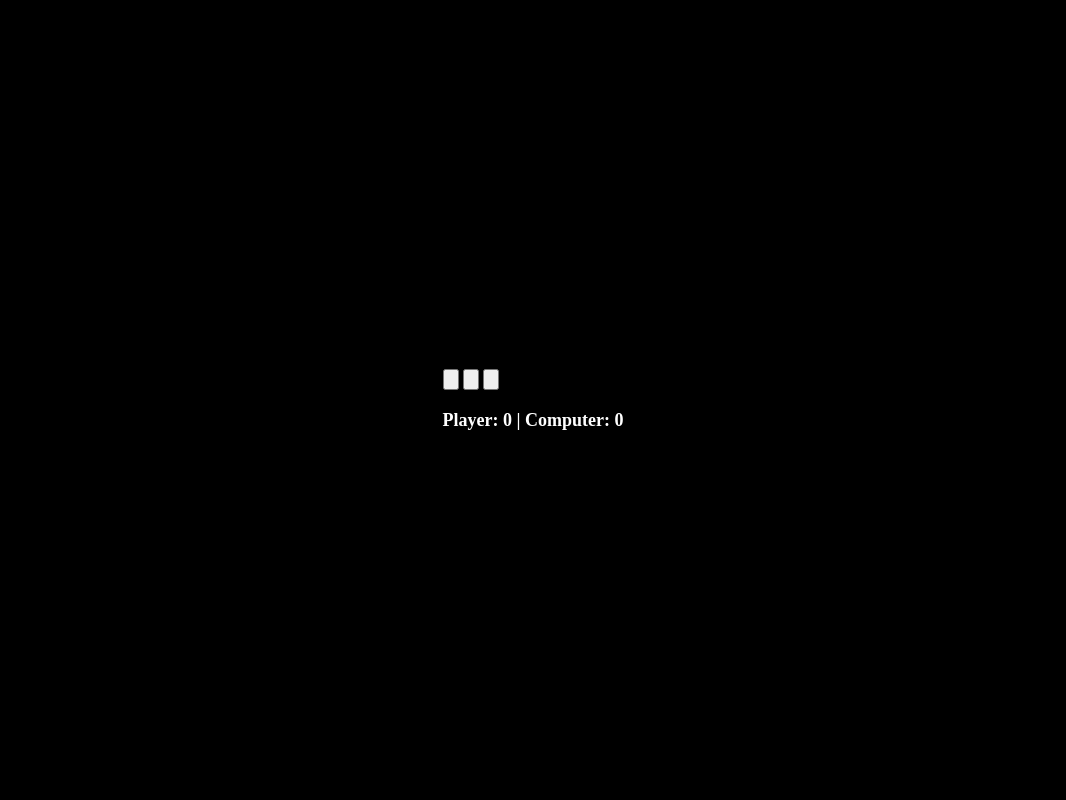
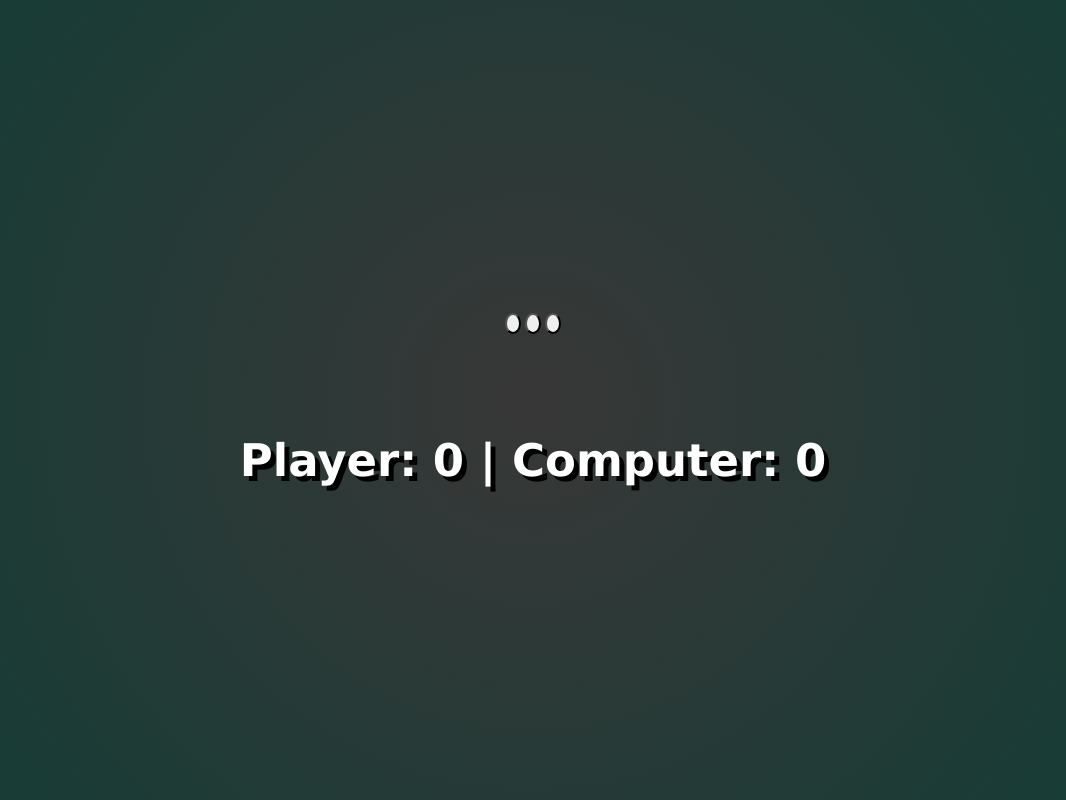
Before and after one commit to PChmielu/rock_paper_scissors, a plain HTML site: page index.html in a window 1280 px wide. Shown: the whole page, without its empty margins (107-1173 px from the left). Drawn offline with Linux system fonts and the light colour scheme.

Commit message:
gradient background, rock/paper/scissors icons instead of plain buttons and overall styling

```diff
--- a/styles.css
+++ b/styles.css
@@ -14,7 +14,23 @@ body{
 }
 
 .resultDiv{
-    margin-top: 20px;
-    font-size: large;
+    margin-top: 100px;
+    font-size: 45px;
     font-weight: bold;
+    text-shadow: 5px 5px black;
+    font-family: Verdana, Geneva, Tahoma, sans-serif;
 }
+
+.gradient-bg {
+    background-image: radial-gradient(circle at center, #383737, #143d36);
+    width: 100%;
+    height: 100vh;
+    display: flex;
+    flex-direction: column;
+    align-items: center;
+    justify-content: center;
+  }
+
+button{
+    border-radius: 100%;
+}
```
